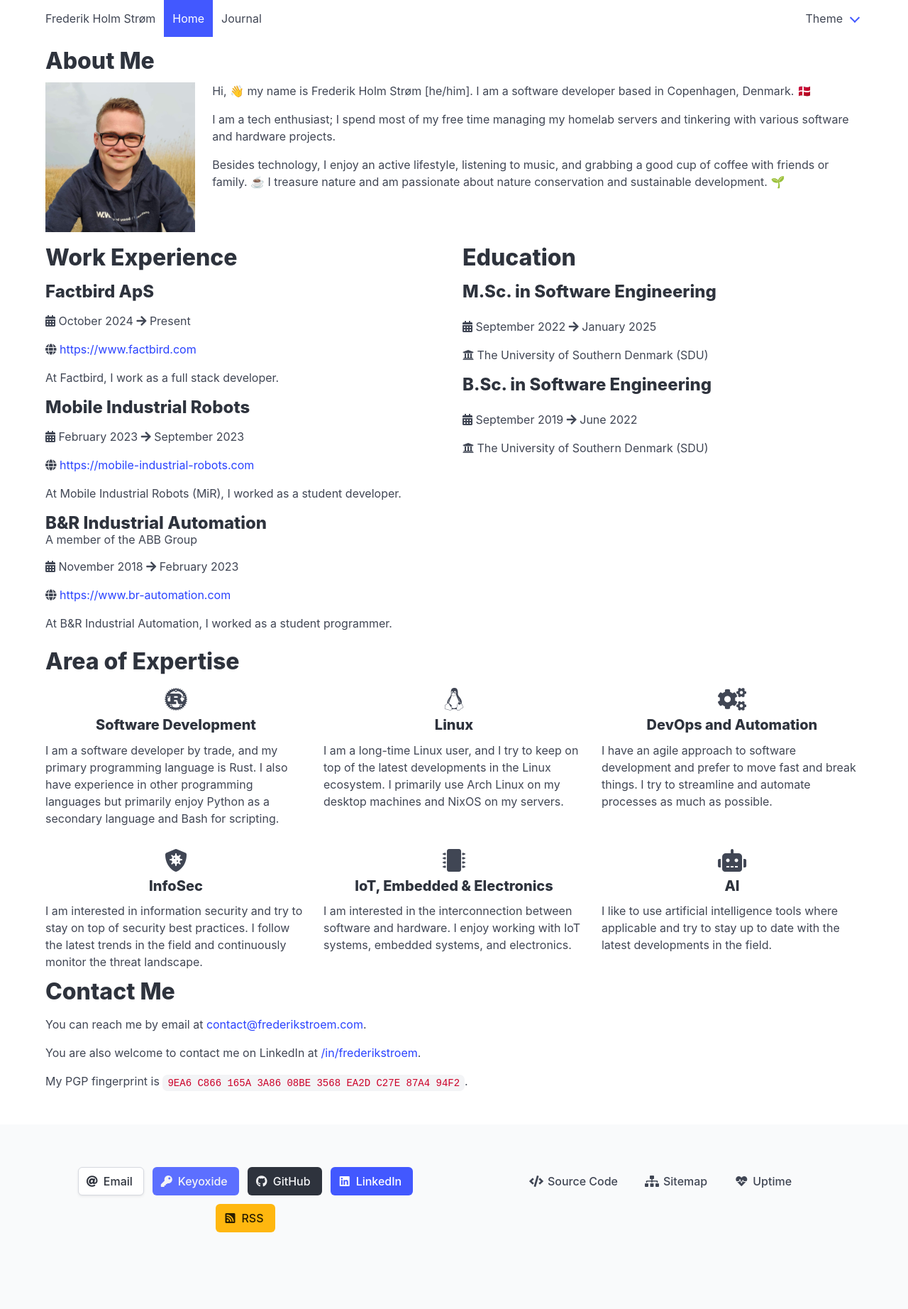
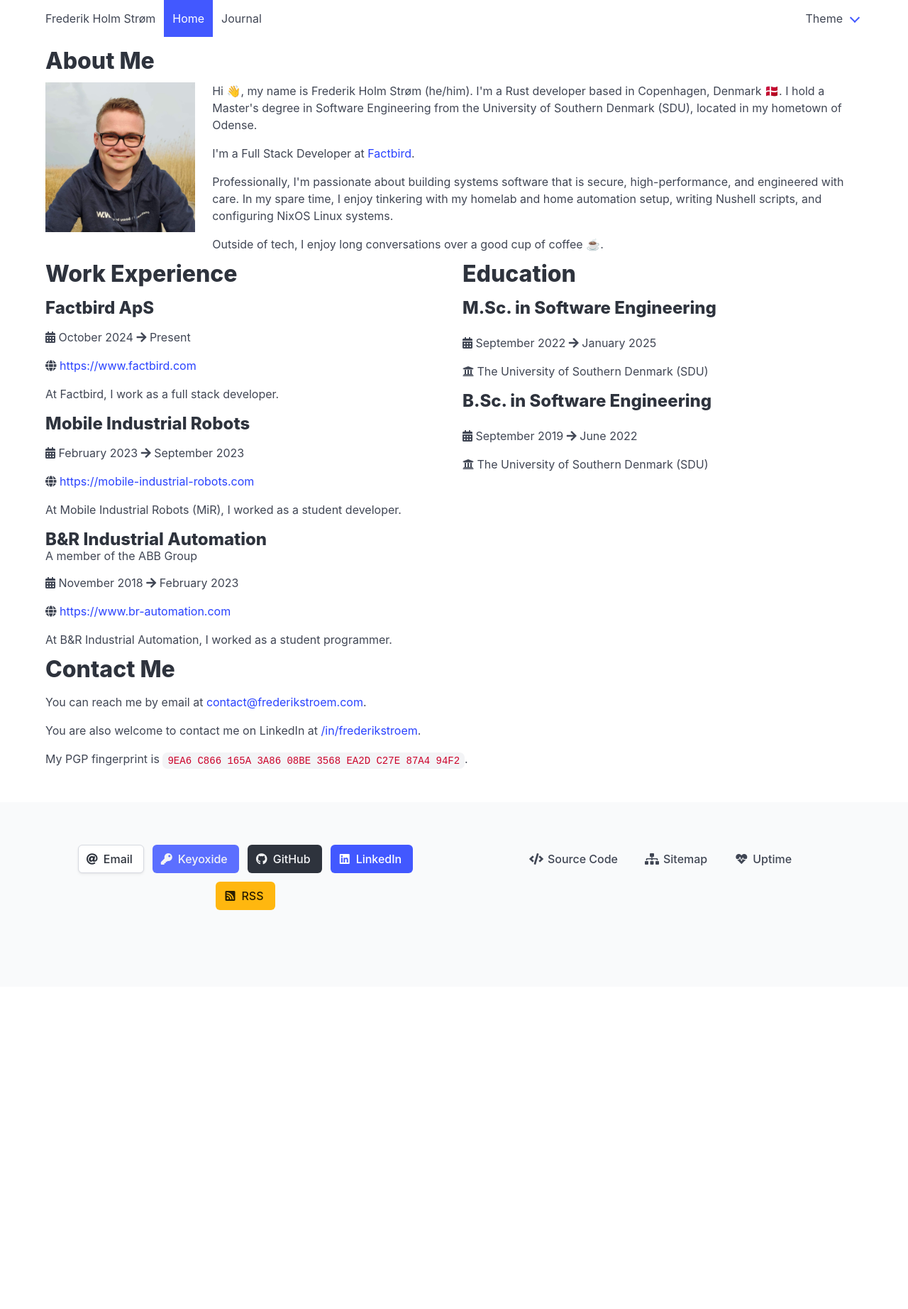
Before and after one commit to frederikstroem/frederikstroem.github.io, a Jekyll site: the page built from index.html, in a window 1280 px wide. Shown: the whole page at 71% size. Built offline with Jekyll 4.4.1, drawn with Linux system fonts in a browser that asks for light colours; after the commit the page ends 1390 px from its top, so only the background shows below that.

Commit message:
Bump Ruby dependencies; migrate to Nix-based development setup; update website content

```diff
--- a/_config.yml
+++ b/_config.yml
@@ -1,5 +1,5 @@
 title: Frederik Holm Strøm
-description: My name is Frederik Holm Strøm, and I am currently studying Software Engineering at The University of Southern Denmark.
+description: Rust developer based in Copenhagen, working as a Full Stack Developer at Factbird.
 timezone: Etc/UTC
 
 email: contact@frederikstroem.com
@@ -24,12 +24,16 @@ defaults:
       image: true
 
 exclude:
-  - README.md
   - Gemfile
   - Gemfile.lock
+  - README.md
+  - devenv.lock
+  - devenv.nix
+  - devenv.yaml
+  - git_hooks
   - node_modules/
+  - package-lock.json
   - package.json
-  - package-lock.json
   - renovate.json
 
 plugins:
--- a/index.html
+++ b/index.html
@@ -18,13 +18,16 @@ stylesheet_path: "/assets/css/home.min.css"
         <div class="column py-0">
             <div class="content pb-5">
                 <p>
-                    Hi, 👋 my name is Frederik Holm Strøm [he/him]. I am a software developer based in Copenhagen, Denmark. 🇩🇰
+                    Hi 👋, my name is Frederik Holm Strøm (he/him). I'm a Rust developer based in Copenhagen, Denmark 🇩🇰. I hold a Master's degree in Software Engineering from the University of Southern Denmark (SDU), located in my hometown of Odense.
                 </p>
                 <p>
-                    I am a tech enthusiast; I spend most of my free time managing my homelab servers and tinkering with various software and hardware projects.
+                    I'm a Full Stack Developer at <a href="https://www.factbird.com" target="_blank">Factbird</a>.
                 </p>
                 <p>
-                    Besides technology, I enjoy an active lifestyle, listening to music, and grabbing a good cup of coffee with friends or family. ☕️ I treasure nature and am passionate about nature conservation and sustainable development. 🌱
+                    Professionally, I'm passionate about building systems software that is secure, high-performance, and engineered with care. In my spare time, I enjoy tinkering with my homelab and home automation setup, writing Nushell scripts, and configuring NixOS Linux systems.
+                </p>
+                <p>
+                    Outside of tech, I enjoy long conversations over a good cup of coffee ☕️.
                 </p>
             </div>
         </div>
@@ -171,95 +174,6 @@ stylesheet_path: "/assets/css/home.min.css"
     </div>
 </div>
 
-<section class="section pb-5">
-    <div class="container">
-        <h1 class="title">Area of Expertise</h1>
-    </div>
-</section>
-
-<div class="container container-touch-padding-fix">
-    <div class="columns is-multiline">
-        <div class="column py-0 is-one-third-widescreen is-half-tablet">
-            <div class="content pb-5">
-                <p class="has-text-centered is-size-3 mb-0">
-                    <span class="icon">
-                        <i class="fab fa-rust"></i>
-                    </span>
-                </p>
-                <p class="title has-text-centered is-5 mb-3">Software Development</p>
-                <p>
-                    I am a software developer by trade, and my primary programming language is Rust. I also have experience in other programming languages but primarily enjoy Python as a secondary language and Bash for scripting.
-                </p>
-            </div>
-        </div>
-        <div class="column py-0 is-one-third-widescreen is-half-tablet">
-            <div class="content pb-5">
-                <p class="has-text-centered is-size-3 mb-0">
-                    <span class="icon">
-                        <i class="fab fa-linux"></i>
-                    </span>
-                </p>
-                <p class="title has-text-centered is-5 mb-3">Linux</p>
-                <p>
-                    I am a long-time Linux user, and I try to keep on top of the latest developments in the Linux ecosystem. I primarily use Arch Linux on my desktop machines and NixOS on my servers.
-                </p>
-            </div>
-        </div>
-        <div class="column py-0 is-one-third-widescreen is-half-tablet">
-            <div class="content pb-5">
-                <p class="has-text-centered is-size-3 mb-0">
-                    <span class="icon">
-                        <i class="fas fa-cogs"></i>
-                    </span>
-                </p>
-                <p class="title has-text-centered is-5 mb-3">DevOps and Automation</p>
-                <p>
-                    I have an agile approach to software development and prefer to move fast and break things. I try to streamline and automate processes as much as possible.
-                </p>
-            </div>
-        </div>
-        <div class="column py-0 is-one-third-widescreen is-half-tablet">
-            <div class="content pb-5">
-                <p class="has-text-centered is-size-3 mb-0">
-                    <span class="icon">
-                        <i class="fas fa-shield-virus"></i>
-                    </span>
-                </p>
-                <p class="title has-text-centered is-5 mb-3">InfoSec</p>
-                <p>
-                    I am interested in information security and try to stay on top of security best practices. I follow the latest trends in the field and continuously monitor the threat landscape.
-                </p>
-            </div>
-        </div>
-        <div class="column py-0 is-one-third-widescreen is-half-tablet">
-            <div class="content pb-5">
-                <p class="has-text-centered is-size-3 mb-0">
-                    <span class="icon">
-                        <i class="fas fa-microchip"></i>
-                    </span>
-                </p>
-                <p class="title has-text-centered is-5 mb-3">IoT, Embedded & Electronics</p>
-                <p>
-                    I am interested in the interconnection between software and hardware. I enjoy working with IoT systems, embedded systems, and electronics.
-                </p>
-            </div>
-        </div>
-        <div class="column py-0 is-one-third-widescreen is-half-tablet">
-            <div class="content pb-5">
-                <p class="has-text-centered is-size-3 mb-0">
-                    <span class="icon">
-                        <i class="fas fa-robot"></i>
-                    </span>
-                </p>
-                <p class="title has-text-centered is-5 mb-3">AI</p>
-                <p>
-                    I like to use artificial intelligence tools where applicable and try to stay up to date with the latest developments in the field.
-                </p>
-            </div>
-        </div>
-    </div>
-</div>
-
 <div class="container container-touch-padding-fix mb-6">
     <div class="content">
         <h1>Contact Me</h1>
```
Also changed, not shown: devenv.yaml (added, +11 -0 lines), Gemfile.lock, README.md, assets/css/404.min.css, assets/css/home.min.css, assets/css/journal.min.css, assets/css/post.min.css, 8 other files.
